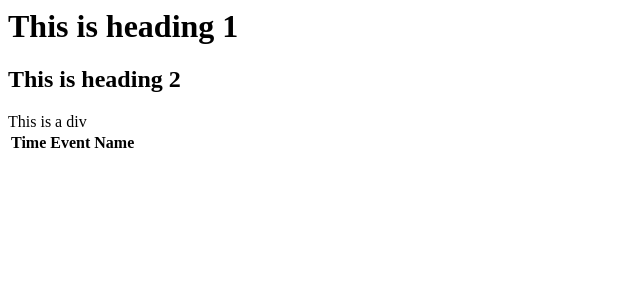
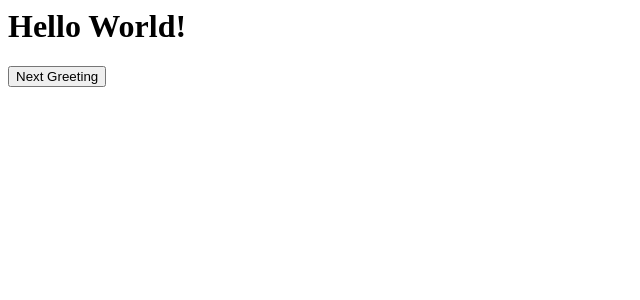
Before and after one commit to mondalnilavra13/react-code-snippets, a React (Create React App) app: page / in a window 1280 px wide. Shown: the top 300 px of the page, without its empty margins (0-640 px from the left). Built offline with nearby package versions, Linux system fonts and the light colour scheme.

Commit message:
1 file modified

```diff
--- a/src/App.js
+++ b/src/App.js
@@ -87,7 +87,7 @@ function App() {
 
 export default App;
 */
-
+/*
 import { useState } from "react";
 import React from "react"
 
@@ -132,3 +132,25 @@ function App() {
 }
 
 export default App;
+*/
+import React, { useState } from 'react';
+
+function GreetingArray() {
+  const [greetings, setGreetings] = useState(['Hello', 'Hi', 'Hey']);
+
+  const [currentGreeting, setCurrentGreeting] = useState(greetings[0]);
+
+  const handleClick = () => {
+    const index = greetings.indexOf(currentGreeting);
+    setCurrentGreeting(greetings[(index + 1) % greetings.length]);
+  };
+
+  return (
+    <div>
+      <h1>{currentGreeting} World!</h1>
+      <button onClick={handleClick}>Next Greeting</button>
+    </div>
+  );
+}
+
+export default GreetingArray;
```
